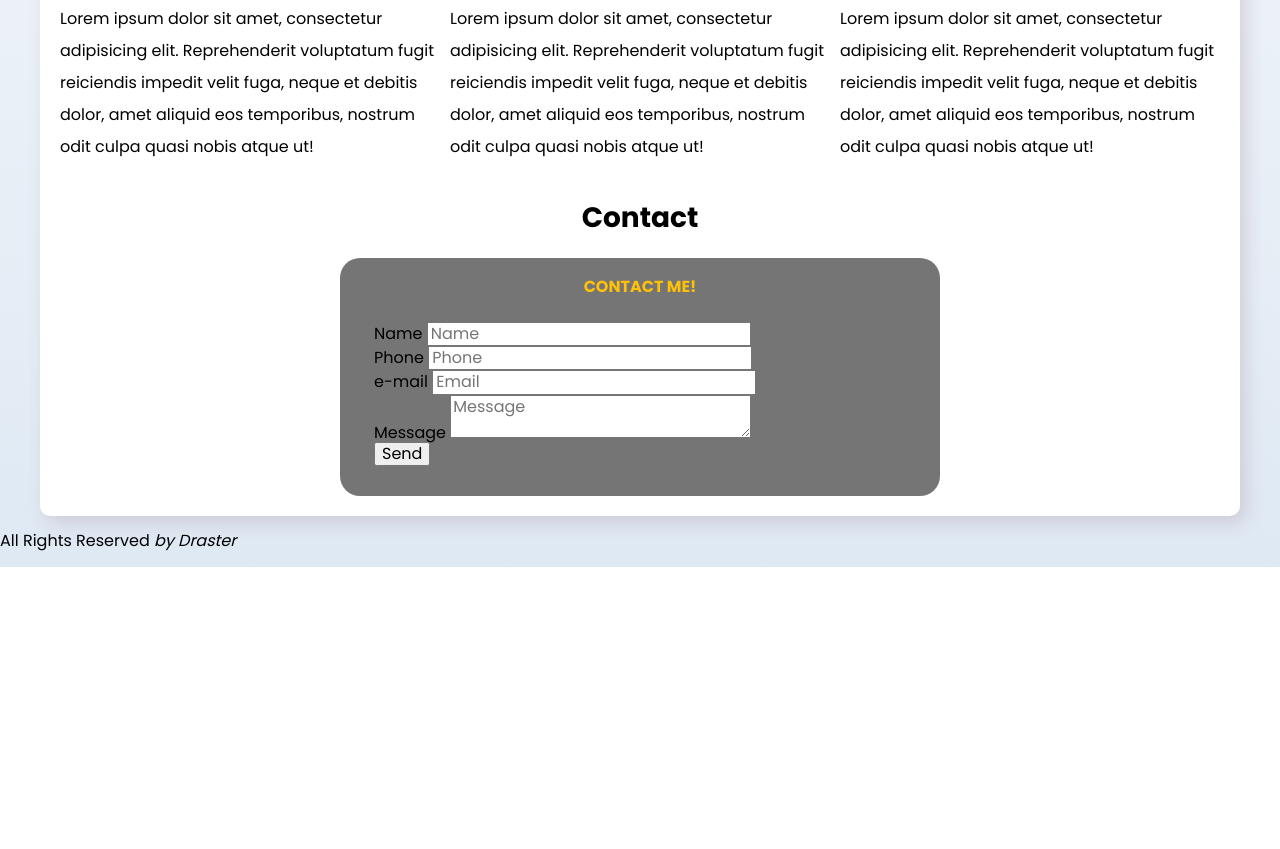
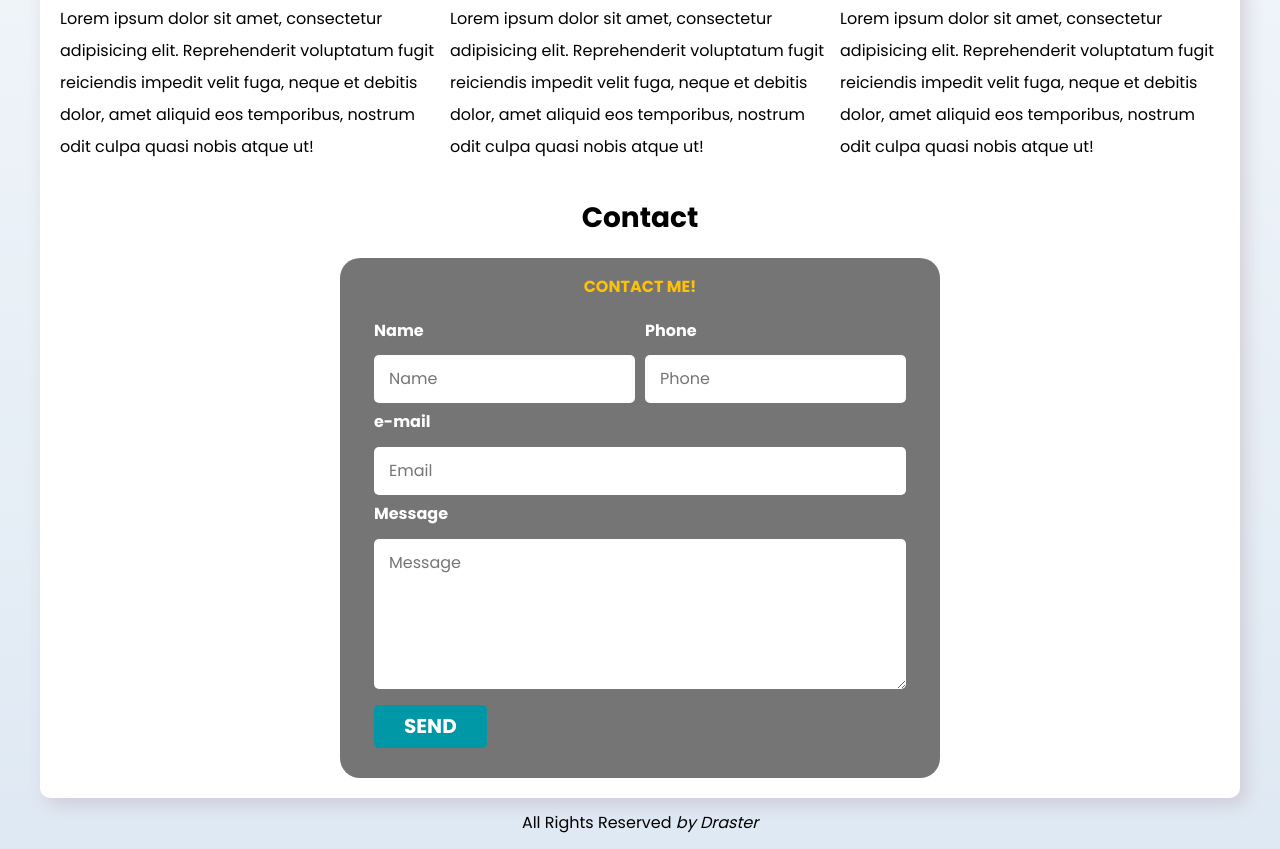
Before and after one commit to JoZD/100DaysOfFullStack, a plain HTML site: page SitioFreelancer/index.html in a window 1280 px wide. Shown: the part 926-1775 px from the top of the page. Before the commit the page ends 1493 px from the top, so only its background shows below. Drawn offline with Linux system fonts and the light colour scheme.

Commit message:
Finished this page

```diff
--- a/SitioFreelancer/index.html
+++ b/SitioFreelancer/index.html
@@ -154,28 +154,28 @@
                             <div class="fields">
 
                             <label for="">Name</label>
-                            <input type="text" name="name" id="name" placeholder="Name" />
+                            <input class="fields-input" type="text" name="name" id="name" placeholder="Name" />
                             </div class="fields">
 
                             <div class="fields">
                             <label for="">Phone</label>
-                            <input type="tel" name="phone" id="phone" placeholder="Phone" />
+                            <input class="fields-input" type="tel" name="phone" id="phone" placeholder="Phone" />
                             </div class="fields">
 
                             <div class="fields">
                             <label for="">e-mail</label>
-                            <input type="email" name="email" id="email" placeholder="Email" />
+                            <input class="fields-input" type="email" name="email" id="email" placeholder="Email" />
                             </div class="fields">
 
                             <div class="fields">
                             <label for="">Message</label>
-                            <textarea name="message" id="message" placeholder="Message"></textarea>
+                            <textarea name="message" id="message" class="fields-input" placeholder="Message"></textarea>
 
                             </div>
                         </div>
 
-                        <div>
-                            <input type="submit" value="Send">
+                        <div class="send">
+                            <input type="submit" value="Send" class="button send">
                         </div>
 
                         </fieldset>
@@ -187,7 +187,7 @@
 
 
 
-        <footer>
+        <footer class="footer">
             <p>All Rights Reserved <i>by Draster</i></p>
         </footer>
 
--- a/SitioFreelancer/styles.css
+++ b/SitioFreelancer/styles.css
@@ -22,6 +22,7 @@ html {
     font-size: 62.5%; /*This other line is to hack the rems */
     font-family: 'Poppins', sans-serif;
     box-sizing: border-box; /*border-box box sizing */
+    scroll-snap-type: y mandatory; /* scroll effect */
 }
 
 body{
@@ -91,6 +92,11 @@ span{
     border-radius: 0.5rem; /* sets the border radius */
     width: 90%; /* set to 90 bcz will add a mq to get it responsive */
     text-align: center; /*center the txt  */
+    border: none; /* since this code will be used for the "Submit" button   */
+}
+
+.button:hover { /* sets the effect of the little hand for buttons */
+    cursor: pointer;
 }
 
 @media (min-width: 480px) { /* resize the button for larger screens */
@@ -175,6 +181,13 @@ span{
 
 /* Services */
 
+.services, /* scroll snap effect, these are the fields where the the scroll snap will stop */
+.main-nav,
+.form {
+    scroll-snap-align: center;
+    scroll-snap-stop: always;
+}
+
 @media (min-width: 768px) {
     .services{
         /* displays always apply to the parent, that means, the elent that contains the elements that we need
@@ -186,6 +199,8 @@ span{
 
     }
 }
+
+
 
 .service {
 
@@ -244,3 +259,67 @@ span{
     margin-bottom: 2rem;
     color: var(--primary);
 }
+
+
+
+@media (min-width: 768px) {
+    .fieldsetContainer{
+        display: grid; /* grid to allign items in the fieldset  name and phone together*/
+        grid-template-columns: repeat(2, 1fr);
+        grid-template-rows: auto auto 20rem; /* resize the rows, there are 3 rows*/
+        column-gap: 1rem;
+}
+    .fields:nth-child(3){ /* nth starts counting 1, this is a selector to expand the email alone in the grid */
+        grid-column: 1 / 3; /*fix in column */
+
+    }
+
+    .fields:nth-child(4){
+        grid-column: 1 /3;
+    }
+}
+.fields {
+    margin-bottom: 1rem; /*space between fields */
+
+}
+
+.fields label {
+    color: var(--white);
+    font-weight: bold;
+    margin-bottom: 1.5rem; /* add separation between the label and the input */
+    display: block; /*this makes that the elements will take all sthe space available */
+
+}
+
+.fields-input { /* from fields, select the input type text only */
+    width: 100%; /* takes the 100% of the space available */
+    border: none; /* all inputs have a default ugly border */
+    padding: 1.5rem;
+    border-radius: 0.5rem;
+
+
+
+}
+
+.send {
+    width: 100%;
+}
+
+@media (min-width: 480px) { /* adjust the button smaller for larger screens */
+    .button{
+        width: auto;
+        display: flex;
+        justify-self: start;
+    }
+
+
+}
+
+
+.fields textarea { /* re size the text area of the form */
+    height: 15rem;
+}
+
+.footer {
+    text-align: center;
+}
```
